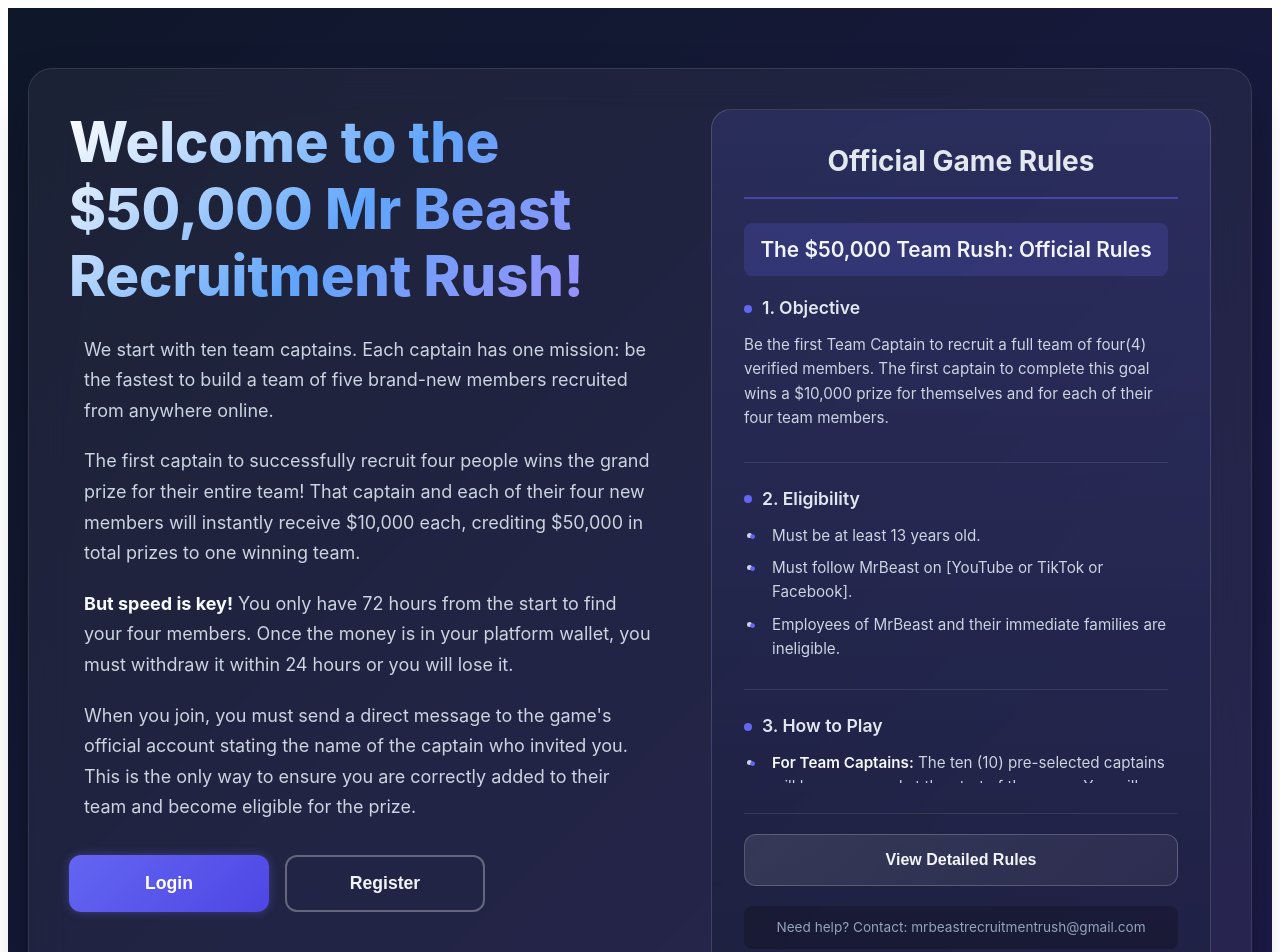
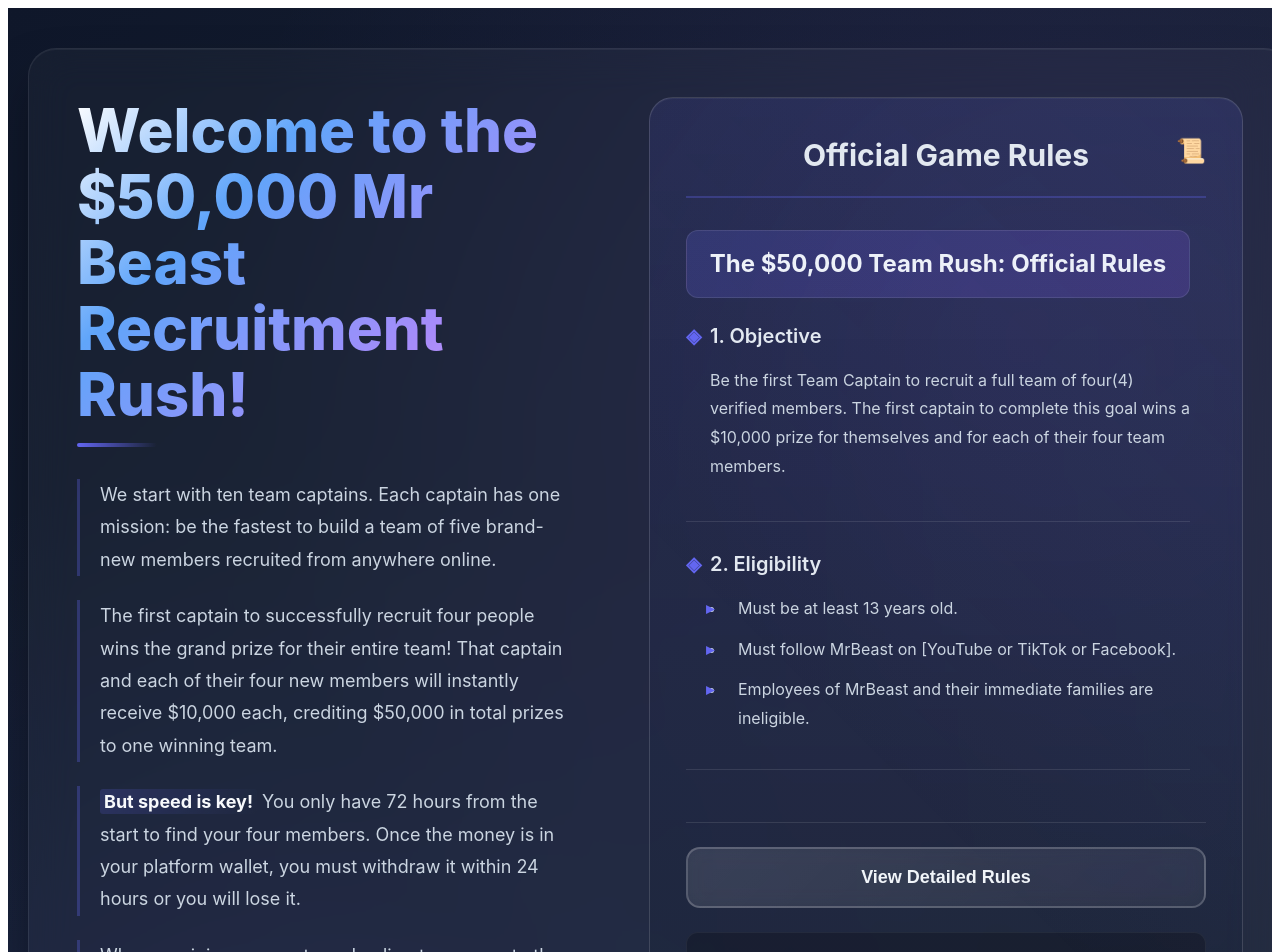
Before and after one commit to omas1st/contestft, a React (Create React App) app: page / in a window 1280 px wide. Shown: the top 952 px of the page. Built offline with nearby package versions, Linux system fonts and the light colour scheme; no server answers.

Commit message:
Refactor home page styles and improve responsiveness
Updated styles for the home page, including background gradients, padding, and font sizes. Enhanced button styles and added animations for better user experience.

```diff
--- a/src/pages/styles/home.css
+++ b/src/pages/styles/home.css
@@ -2,36 +2,51 @@
 
 .home-page {
   min-height: 100vh;
-  background: linear-gradient(135deg, #0f172a 0%, #1e1b4b 100%);
+  background: linear-gradient(135deg, #0f172a 0%, #1e293b 100%);
   color: #f1f5f9;
-  display: flex;
-  align-items: center;
-  justify-content: center;
-  font-family: -apple-system, BlinkMacSystemFont, 'Segoe UI', 'Roboto', 'Oxygen', 'Ubuntu', 'Cantarell', sans-serif;
-  padding: 20px;
+  font-family: 'Inter', -apple-system, BlinkMacSystemFont, 'Segoe UI', 'Roboto', sans-serif;
+  position: relative;
+  overflow-x: hidden;
+}
+
+.home-page:before {
+  content: '';
+  position: absolute;
+  top: 0;
+  left: 0;
+  right: 0;
+  height: 100%;
+  background:
+    radial-gradient(circle at 20% 80%, rgba(99, 102, 241, 0.1) 0%, transparent 50%),
+    radial-gradient(circle at 80% 20%, rgba(139, 92, 246, 0.1) 0%, transparent 50%);
+  pointer-events: none;
 }
 
 .home-container {
   width: 100%;
-  max-width: 1400px;
+  max-width: 1440px;
   margin: 0 auto;
-  padding: 40px 0;
+  padding: 40px 20px;
+  position: relative;
+  z-index: 1;
 }
 
 .home-content {
-  background: rgba(255, 255, 255, 0.05);
+  background: rgba(255, 255, 255, 0.03);
   backdrop-filter: blur(20px);
-  border-radius: 24px;
-  padding: 40px;
-  border: 1px solid rgba(255, 255, 255, 0.1);
-  box-shadow: 0 25px 50px -12px rgba(0, 0, 0, 0.5);
-  animation: fadeInUp 0.8s ease-out;
+  border-radius: 28px;
+  padding: 48px;
+  border: 1px solid rgba(255, 255, 255, 0.08);
+  box-shadow:
+    0 25px 50px -12px rgba(0, 0, 0, 0.5),
+    inset 0 1px 0 rgba(255, 255, 255, 0.05);
+  animation: fadeInUp 0.8s cubic-bezier(0.4, 0, 0.2, 1);
 }
 
 @keyframes fadeInUp {
   from {
     opacity: 0;
-    transform: translateY(30px);
+    transform: translateY(40px);
   }
   to {
     opacity: 1;
@@ -43,14 +58,15 @@
 .home-header {
   display: flex;
   flex-direction: column;
-  gap: 40px;
+  gap: 60px;
+  margin-bottom: 60px;
 }
 
-@media (min-width: 1024px) {
+@media (min-width: 1200px) {
   .home-header {
     flex-direction: row;
     align-items: flex-start;
-    gap: 60px;
+    gap: 80px;
   }
 }
 
@@ -60,43 +76,80 @@
 }
 
 .hero-title {
-  font-size: 2.5rem;
+  font-size: 3rem;
   font-weight: 800;
-  line-height: 1.2;
-  margin: 0 0 24px 0;
-  background: linear-gradient(135deg, #fff, #60a5fa, #a78bfa);
+  line-height: 1.1;
+  margin: 0 0 32px 0;
+  background: linear-gradient(135deg, #fff 0%, #60a5fa 30%, #a78bfa 70%, #f0abfc 100%);
   -webkit-background-clip: text;
   -webkit-text-fill-color: transparent;
   background-clip: text;
+  position: relative;
+  padding-bottom: 20px;
+}
+
+.hero-title:after {
+  content: '';
+  position: absolute;
+  bottom: 0;
+  left: 0;
+  width: 80px;
+  height: 4px;
+  background: linear-gradient(90deg, #6366f1, transparent);
+  border-radius: 2px;
 }
 
 @media (min-width: 1024px) {
   .hero-title {
-    font-size: 3.5rem;
+    font-size: 3.75rem;
+  }
+}
+
+@media (min-width: 1400px) {
+  .hero-title {
+    font-size: 4rem;
   }
 }
 
 .hero-description {
-  margin: 0 0 32px 0;
+  margin: 0 0 40px 0;
 }
 
 .description-paragraph {
   font-size: 1.125rem;
   color: #cbd5e1;
-  line-height: 1.7;
-  margin-bottom: 20px;
-  padding-left: 12px;
-  border-left: 3px solid transparent;
-  transition: border-color 0.3s ease;
+  line-height: 1.8;
+  margin-bottom: 24px;
+  padding-left: 20px;
+  border-left: 3px solid rgba(99, 102, 241, 0.3);
+  transition: all 0.3s ease;
+  position: relative;
 }
 
 .description-paragraph:hover {
   border-left-color: #6366f1;
+  transform: translateX(4px);
+}
+
+.description-paragraph:before {
+  content: "→";
+  position: absolute;
+  left: -15px;
+  color: #6366f1;
+  opacity: 0;
+  transition: opacity 0.3s ease;
+}
+
+.description-paragraph:hover:before {
+  opacity: 1;
 }
 
 .description-paragraph strong {
   color: #f8fafc;
   font-weight: 700;
+  background: linear-gradient(120deg, rgba(99, 102, 241, 0.2) 0%, transparent 100%);
+  padding: 2px 4px;
+  border-radius: 3px;
 }
 
 /* Buttons */
@@ -104,61 +157,82 @@
   display: flex;
   flex-wrap: wrap;
   gap: 16px;
-  margin-bottom: 40px;
+  margin-bottom: 48px;
 }
 
 .btn-primary {
   display: inline-flex;
   align-items: center;
   justify-content: center;
-  padding: 16px 32px;
-  border-radius: 12px;
+  padding: 18px 36px;
+  border-radius: 14px;
   background: linear-gradient(135deg, #6366f1, #4f46e5);
   color: white;
   font-weight: 600;
+  font-size: 1.125rem;
   border: none;
   cursor: pointer;
-  transition: all 0.3s ease;
+  transition: all 0.3s cubic-bezier(0.4, 0, 0.2, 1);
   text-decoration: none;
-  font-size: 1.1rem;
-  min-width: 200px;
+  min-width: 220px;
+  position: relative;
+  overflow: hidden;
+}
+
+.btn-primary:before {
+  content: '';
+  position: absolute;
+  top: 0;
+  left: -100%;
+  width: 100%;
+  height: 100%;
+  background: linear-gradient(90deg, transparent, rgba(255, 255, 255, 0.2), transparent);
+  transition: left 0.6s ease;
+}
+
+.btn-primary:hover:before {
+  left: 100%;
 }
 
 .btn-primary:hover {
-  background: linear-gradient(135deg, #4f46e5, #4338ca);
-  transform: translateY(-2px);
-  box-shadow: 0 10px 25px -5px rgba(99, 102, 241, 0.5);
+  transform: translateY(-4px) scale(1.02);
+  box-shadow:
+    0 20px 40px -10px rgba(99, 102, 241, 0.4),
+    0 0 20px rgba(99, 102, 241, 0.3);
 }
 
 .btn-secondary {
   display: inline-flex;
   align-items: center;
   justify-content: center;
-  padding: 16px 32px;
-  border-radius: 12px;
-  background: transparent;
+  padding: 18px 36px;
+  border-radius: 14px;
+  background: rgba(255, 255, 255, 0.05);
   color: #f1f5f9;
   font-weight: 600;
-  border: 2px solid rgba(255, 255, 255, 0.3);
+  font-size: 1.125rem;
+  border: 2px solid rgba(255, 255, 255, 0.2);
   cursor: pointer;
-  transition: all 0.3s ease;
+  transition: all 0.3s cubic-bezier(0.4, 0, 0.2, 1);
   text-decoration: none;
-  font-size: 1.1rem;
-  min-width: 200px;
+  min-width: 220px;
+  backdrop-filter: blur(10px);
 }
 
 .btn-secondary:hover {
   background: rgba(255, 255, 255, 0.1);
-  border-color: rgba(255, 255, 255, 0.5);
-  transform: translateY(-2px);
+  border-color: rgba(255, 255, 255, 0.4);
+  transform: translateY(-4px);
+  box-shadow: 0 15px 30px -5px rgba(0, 0, 0, 0.3);
 }
 
 /* Stats Grid */
 .stats-grid {
   display: grid;
   grid-template-columns: repeat(2, 1fr);
-  gap: 20px;
-  max-width: 600px;
+  gap: 24px;
+  max-width: 700px;
+  margin-top: 40px;
 }
 
 @media (min-width: 768px) {
@@ -168,96 +242,139 @@
 }
 
 .stat-card {
-  padding: 20px;
-  border-radius: 12px;
-  background: rgba(255, 255, 255, 0.08);
+  padding: 24px;
+  border-radius: 16px;
+  background: linear-gradient(135deg, rgba(255, 255, 255, 0.05), rgba(255, 255, 255, 0.02));
   backdrop-filter: blur(10px);
   border: 1px solid rgba(255, 255, 255, 0.1);
-  transition: transform 0.3s ease, background 0.3s ease;
+  transition: all 0.4s cubic-bezier(0.4, 0, 0.2, 1);
+  position: relative;
+  overflow: hidden;
+}
+
+.stat-card:before {
+  content: '';
+  position: absolute;
+  top: 0;
+  left: 0;
+  right: 0;
+  height: 1px;
+  background: linear-gradient(90deg, transparent, #6366f1, transparent);
 }
 
 .stat-card:hover {
-  transform: translateY(-4px);
-  background: rgba(255, 255, 255, 0.12);
+  transform: translateY(-8px) scale(1.03);
+  border-color: rgba(99, 102, 241, 0.3);
+  box-shadow: 0 20px 40px -15px rgba(0, 0, 0, 0.4);
 }
 
 .stat-label {
   font-size: 0.875rem;
   color: #94a3b8;
-  margin-bottom: 8px;
+  margin-bottom: 12px;
   text-transform: uppercase;
-  letter-spacing: 0.5px;
+  letter-spacing: 1px;
+  font-weight: 600;
 }
 
 .stat-value {
-  font-size: 1.5rem;
-  font-weight: 700;
+  font-size: 2rem;
+  font-weight: 800;
   color: #f8fafc;
+  background: linear-gradient(135deg, #fff, #a78bfa);
+  -webkit-background-clip: text;
+  -webkit-text-fill-color: transparent;
+  background-clip: text;
 }
 
 /* Rules Sidebar */
 .rules-sidebar {
   width: 100%;
-  background: linear-gradient(to bottom, rgba(99, 102, 241, 0.15), rgba(15, 23, 42, 0.3));
-  padding: 32px;
-  border-radius: 20px;
+  background: linear-gradient(to bottom,
+    rgba(99, 102, 241, 0.1) 0%,
+    rgba(15, 23, 42, 0.2) 100%);
+  padding: 36px;
+  border-radius: 24px;
   border: 1px solid rgba(255, 255, 255, 0.15);
-  box-sizing: border-box;
+  box-shadow: inset 0 1px 0 rgba(255, 255, 255, 0.05);
+  position: relative;
+  overflow: hidden;
 }
 
-@media (min-width: 1024px) {
+.rules-sidebar:before {
+  content: '';
+  position: absolute;
+  top: 0;
+  left: 0;
+  right: 0;
+  height: 100%;
+  background: linear-gradient(45deg, transparent 30%, rgba(99, 102, 241, 0.05) 100%);
+  pointer-events: none;
+}
+
+@media (min-width: 1200px) {
   .rules-sidebar {
-    width: 500px;
+    width: 520px;
     flex-shrink: 0;
     max-width: 100%;
   }
 }
 
 .rules-title {
-  font-size: 1.75rem;
+  font-size: 1.875rem;
   font-weight: 700;
-  margin: 0 0 24px 0;
+  margin: 0 0 32px 0;
   color: #e2e8f0;
-  padding-bottom: 16px;
-  border-bottom: 2px solid rgba(99, 102, 241, 0.5);
+  padding-bottom: 20px;
+  border-bottom: 2px solid rgba(99, 102, 241, 0.3);
   text-align: center;
+  position: relative;
+}
+
+.rules-title:after {
+  content: '📜';
+  position: absolute;
+  right: 0;
+  font-size: 1.5rem;
 }
 
 .official-rules-section {
   max-height: 70vh;
   overflow-y: auto;
-  padding-right: 10px;
+  padding-right: 16px;
 }
 
 .official-rules-section::-webkit-scrollbar {
-  width: 6px;
+  width: 8px;
 }
 
 .official-rules-section::-webkit-scrollbar-track {
   background: rgba(255, 255, 255, 0.05);
-  border-radius: 3px;
+  border-radius: 4px;
 }
 
 .official-rules-section::-webkit-scrollbar-thumb {
-  background: rgba(99, 102, 241, 0.5);
-  border-radius: 3px;
+  background: linear-gradient(to bottom, #6366f1, #8b5cf6);
+  border-radius: 4px;
 }
 
 .official-rules-section h4 {
-  font-size: 1.3rem;
-  font-weight: 600;
-  margin: 0 0 20px 0;
+  font-size: 1.5rem;
+  font-weight: 700;
+  margin: 0 0 24px 0;
   color: #f1f5f9;
   text-align: center;
-  background: rgba(99, 102, 241, 0.2);
-  padding: 12px;
-  border-radius: 8px;
+  background: linear-gradient(135deg, rgba(99, 102, 241, 0.2), rgba(139, 92, 246, 0.2));
+  padding: 16px;
+  border-radius: 12px;
+  border: 1px solid rgba(255, 255, 255, 0.1);
 }
 
 .rule-section {
-  margin-bottom: 24px;
-  padding-bottom: 20px;
+  margin-bottom: 28px;
+  padding-bottom: 24px;
   border-bottom: 1px solid rgba(255, 255, 255, 0.1);
+  position: relative;
 }
 
 .rule-section:last-child {
@@ -265,49 +382,49 @@
 }
 
 .rule-section h5 {
-  font-size: 1.1rem;
+  font-size: 1.25rem;
   font-weight: 600;
-  margin: 0 0 12px 0;
+  margin: 0 0 16px 0;
   color: #e2e8f0;
   display: flex;
   align-items: center;
+  padding-left: 24px;
 }
 
 .rule-section h5:before {
-  content: "";
-  display: inline-block;
-  width: 8px;
-  height: 8px;
-  background: #6366f1;
-  border-radius: 50%;
-  margin-right: 10px;
+  content: "◈";
+  position: absolute;
+  left: 0;
+  color: #6366f1;
+  font-size: 1.25rem;
 }
 
 .rule-section p {
-  font-size: 0.95rem;
+  font-size: 1rem;
   color: #cbd5e1;
-  line-height: 1.6;
-  margin: 0 0 12px 0;
+  line-height: 1.8;
+  margin: 0 0 16px 0;
+  padding-left: 24px;
 }
 
 .rule-section ul {
-  margin: 8px 0;
-  padding-left: 20px;
+  margin: 12px 0;
+  padding-left: 40px;
 }
 
 .rule-section li {
-  font-size: 0.95rem;
+  font-size: 1rem;
   color: #cbd5e1;
-  line-height: 1.6;
-  margin-bottom: 8px;
-  padding-left: 8px;
+  line-height: 1.8;
+  margin-bottom: 12px;
+  padding-left: 12px;
   position: relative;
 }
 
 .rule-section li:before {
-  content: "•";
+  content: "▸";
   position: absolute;
-  left: -15px;
+  left: -20px;
   color: #6366f1;
   font-weight: bold;
 }
@@ -315,80 +432,137 @@
 .rule-section li strong {
   color: #f8fafc;
   font-weight: 600;
+  background: linear-gradient(120deg, rgba(99, 102, 241, 0.15) 0%, transparent 100%);
+  padding: 1px 4px;
+  border-radius: 2px;
 }
 
 .good-luck {
   text-align: center;
-  margin: 30px 0 20px 0;
-  padding: 20px;
-  background: rgba(99, 102, 241, 0.1);
-  border-radius: 12px;
+  margin: 32px 0 24px 0;
+  padding: 24px;
+  background: linear-gradient(135deg, rgba(99, 102, 241, 0.15), rgba(139, 92, 246, 0.15));
+  border-radius: 16px;
   border: 1px solid rgba(99, 102, 241, 0.3);
+  position: relative;
+  overflow: hidden;
+}
+
+.good-luck:before {
+  content: '✨';
+  position: absolute;
+  top: 10px;
+  left: 10px;
+  font-size: 1.25rem;
+}
+
+.good-luck:after {
+  content: '🎯';
+  position: absolute;
+  bottom: 10px;
+  right: 10px;
+  font-size: 1.25rem;
 }
 
 .good-luck p {
-  font-size: 1.1rem;
-  font-weight: 600;
+  font-size: 1.25rem;
+  font-weight: 700;
   color: #f8fafc;
   margin: 0;
+  background: linear-gradient(135deg, #fff, #f0abfc);
+  -webkit-background-clip: text;
+  -webkit-text-fill-color: transparent;
+  background-clip: text;
 }
 
 .sidebar-actions {
-  margin-top: 30px;
-  padding-top: 20px;
+  margin-top: 32px;
+  padding-top: 24px;
   border-top: 1px solid rgba(255, 255, 255, 0.1);
 }
 
 .rules-button {
   width: 100%;
-  padding: 16px 20px;
-  border-radius: 12px;
+  padding: 18px 24px;
+  border-radius: 14px;
   background: linear-gradient(135deg, rgba(255, 255, 255, 0.1), rgba(255, 255, 255, 0.05));
   color: #f1f5f9;
-  border: 1px solid rgba(255, 255, 255, 0.2);
+  border: 2px solid rgba(255, 255, 255, 0.2);
   font-weight: 600;
+  font-size: 1.125rem;
   cursor: pointer;
   transition: all 0.3s ease;
-  margin: 0 0 20px 0;
-  font-size: 1rem;
-  box-sizing: border-box;
+  margin: 0 0 24px 0;
+  backdrop-filter: blur(10px);
+  position: relative;
+  overflow: hidden;
 }
 
 .rules-button:hover {
   background: linear-gradient(135deg, rgba(255, 255, 255, 0.15), rgba(255, 255, 255, 0.1));
-  border-color: rgba(255, 255, 255, 0.3);
-  transform: translateY(-2px);
+  border-color: rgba(255, 255, 255, 0.4);
+  transform: translateY(-3px);
+  box-shadow: 0 15px 30px -5px rgba(0, 0, 0, 0.3);
 }
 
 .contact-info {
-  font-size: 0.85rem;
+  font-size: 0.875rem;
   color: #94a3b8;
   text-align: center;
-  line-height: 1.4;
-  padding: 12px;
+  line-height: 1.6;
+  padding: 16px;
   background: rgba(0, 0, 0, 0.2);
-  border-radius: 8px;
+  border-radius: 12px;
+  border: 1px solid rgba(255, 255, 255, 0.05);
+}
+
+/* Animations */
+@keyframes pulse {
+  0%, 100% {
+    box-shadow: 0 0 0 0 rgba(99, 102, 241, 0.4);
+  }
+  50% {
+    box-shadow: 0 0 0 10px rgba(99, 102, 241, 0);
+  }
+}
+
+.btn-primary {
+  animation: pulse 2s infinite;
+}
+
+/* Glow animation for stats */
+@keyframes statGlow {
+  0%, 100% {
+    filter: brightness(1);
+  }
+  50% {
+    filter: brightness(1.2);
+  }
+}
+
+.stat-card:hover .stat-value {
+  animation: statGlow 1.5s infinite;
 }
 
 /* Responsive Design */
-@media (max-width: 1023px) {
+@media (max-width: 1199px) {
   .home-header {
-    gap: 30px;
+    gap: 40px;
   }
 }
 
-@media (max-width: 768px) {
+@media (max-width: 992px) {
   .home-container {
-    padding: 20px 0;
+    padding: 24px 16px;
   }
 
   .home-content {
-    padding: 24px;
-    border-radius: 16px;
+    padding: 32px;
+    border-radius: 20px;
   }
 
   .hero-title {
-    font-size: 2rem;
+    font-size: 2.5rem;
   }
 
   .hero-actions {
@@ -403,10 +577,11 @@
 
   .stats-grid {
     grid-template-columns: repeat(2, 1fr);
+    gap: 16px;
   }
 
   .rules-sidebar {
-    padding: 24px;
+    padding: 28px;
   }
 
   .official-rules-section {
@@ -414,22 +589,23 @@
   }
 }
 
-@media (max-width: 480px) {
+@media (max-width: 640px) {
   .home-page {
-    padding: 16px;
+    padding: 12px;
   }
 
   .home-content {
-    padding: 20px;
-    border-radius: 12px;
+    padding: 24px;
+    border-radius: 16px;
   }
 
   .hero-title {
-    font-size: 1.75rem;
+    font-size: 2rem;
   }
 
   .description-paragraph {
     font-size: 1rem;
+    padding-left: 16px;
   }
 
   .stats-grid {
@@ -446,33 +622,45 @@
   }
 
   .rule-section h5 {
-    font-size: 1rem;
+    font-size: 1.125rem;
+  }
+
+  .stat-card {
+    padding: 20px;
+  }
+
+  .stat-value {
+    font-size: 1.75rem;
   }
 }
 
-/* Animations */
-@keyframes glow {
-  0%, 100% {
-    box-shadow: 0 0 5px rgba(99, 102, 241, 0.3);
-  }
-  50% {
-    box-shadow: 0 0 20px rgba(99, 102, 241, 0.6);
-  }
-}
-
-.btn-primary {
-  animation: glow 2s ease-in-out infinite;
-}
-
-/* Focus states for accessibility */
+/* Accessibility */
 .btn-primary:focus,
 .btn-secondary:focus,
 .rules-button:focus {
-  outline: 2px solid #818cf8;
+  outline: 3px solid rgba(99, 102, 241, 0.5);
   outline-offset: 2px;
 }
 
-/* Smooth scrolling */
-html {
-  scroll-behavior: smooth;
+/* Smooth transitions */
+* {
+  transition: background-color 0.3s ease, border-color 0.3s ease;
 }
+
+/* Custom scrollbar for the entire page */
+::-webkit-scrollbar {
+  width: 10px;
+}
+
+::-webkit-scrollbar-track {
+  background: #0f172a;
+}
+
+::-webkit-scrollbar-thumb {
+  background: linear-gradient(to bottom, #6366f1, #8b5cf6);
+  border-radius: 5px;
+}
+
+::-webkit-scrollbar-thumb:hover {
+  background: linear-gradient(to bottom, #4f46e5, #7c3aed);
+}
```
